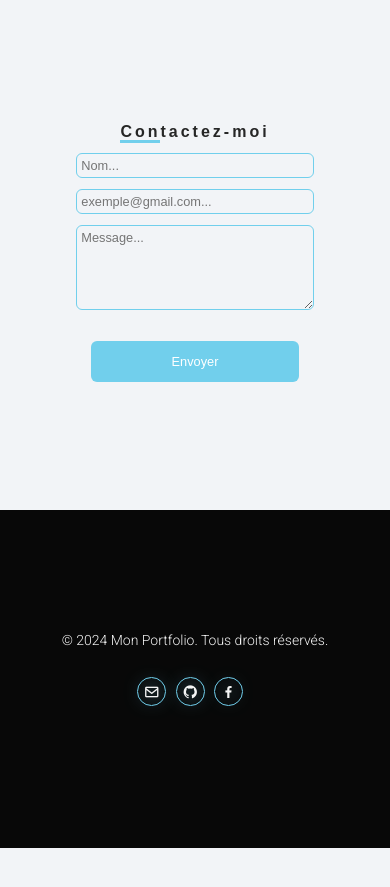
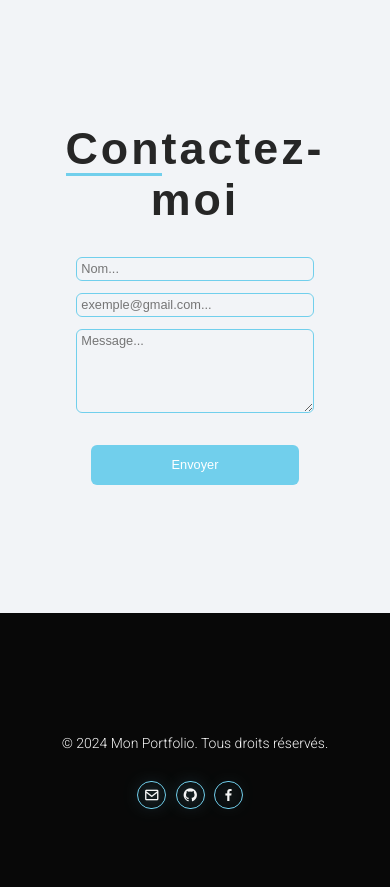
Before and after one commit to Tendry-Rkt56/Tendry-Rkt, a React (Vite) app: page / in a window 390 px wide. Shown: the part 4320-5207 px from the top of the page. Before the commit the page ends 5168 px from the top, so only its background shows below. Built offline with nearby package versions, Linux system fonts and the light colour scheme.

Commit message:
Modification du CSS

```diff
--- a/src/assets/style/index.css
+++ b/src/assets/style/index.css
@@ -1453,8 +1453,6 @@ span {
 
      .contactForm h2 {
           width:100%;
-          font-size:5.5rem;
-          margin:1.5rem 0 4rem 0;
      }
 
      .formContainer .input,
@@ -1477,13 +1475,6 @@ span {
       }
 }
 
-@media(max-width:400px) {
-     .contactForm h2 {
-          width:100%;
-          font-size:2.5rem;
-          margin:1.5rem 0 2rem 0;
-     }
-}
 
 /* POur les messages flash */
 
```
